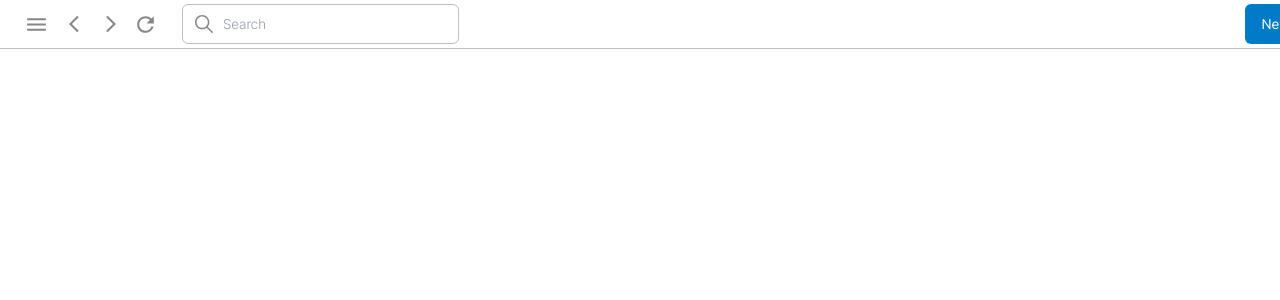
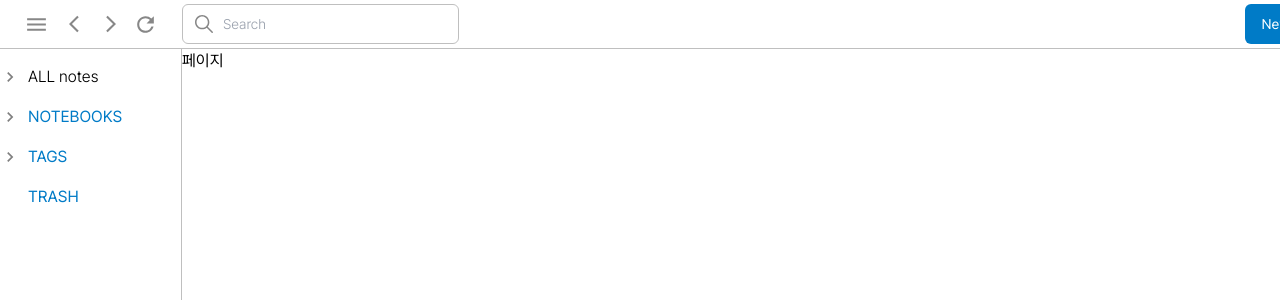
Before and after one commit to W0N-H0/upnote-clone, a Next.js app: page / in a window 1280 px wide. Shown: the top 300 px of the page. Built offline with nearby package versions, Linux system fonts and the light colour scheme.

Commit message:
[Design] Navbar 컴포넌트 레이아웃 구현

```diff
--- a/app/layout.tsx
+++ b/app/layout.tsx
@@ -1,6 +1,7 @@
 import { Pretendard } from "@/styles/font";
 import "@/styles/globals.css";
 import Header from "@/components/header/Header";
+import Navber from "@/components/navbar/Navbar";
 
 interface Metadata {
   title: string;
@@ -21,9 +22,12 @@ export default function RootLayout({
 }) {
   return (
     <html lang="en" className={Pretendard.className}>
-      <body className="flex w-full h-full min-w-[1400px] max-w-[1920px]">
+      <body className="flex flex-col w-full h-full min-w-[1400px] max-w-[1920px]">
         <Header />
-        {children}
+        <div className="flex">
+          <Navber />
+          {children}
+        </div>
       </body>
     </html>
   );
--- a/app/page.tsx
+++ b/app/page.tsx
@@ -1,3 +1,3 @@
 export default function Home() {
-  return <main className="flex"></main>;
+  return <main className="flex">페이지</main>;
 }
--- a/components/common/Button.tsx
+++ b/components/common/Button.tsx
@@ -6,7 +6,7 @@ export interface ButtonProps
 const Button: React.FC<ButtonProps> = ({ className, ...props }) => {
   return (
     <button
-      className={`flex justify-center items-center text-background h-10 w-full rounded-md border-none px-2 py-2 text-sm outline-none hover:bg-[#0068ac] bg-secondary ${className}`}
+      className={`flex justify-center items-center text-background h-10 w-full rounded-md border-none text-sm outline-none ${className}`}
       {...props}
     />
   );
--- /dev/null
+++ b/components/navbar/Allnotes.tsx
@@ -0,0 +1,17 @@
+"use client";
+import React, { useState } from "react";
+import { MdKeyboardArrowDown, MdKeyboardArrowRight } from "react-icons/md";
+import Button from "../common/Button";
+
+const Allnotes: React.FC = () => {
+  return (
+    <div className="flex justify-center items-center">
+      <Button className="m-0 p-0 w-[25px]">
+        <MdKeyboardArrowRight color="gray" size="20" />
+      </Button>
+      <div className="ml-2">ALL notes</div>
+    </div>
+  );
+};
+
+export default Allnotes;
--- a/components/navbar/Navbar.tsx
+++ b/components/navbar/Navbar.tsx
@@ -0,0 +1,22 @@
+"use client";
+import React, { useState } from "react";
+import Button from "../common/Button";
+import Allnotes from "./Allnotes";
+import Notebooks from "./Notebooks";
+import Tags from "./Tags";
+import Trash from "./Trash";
+
+const Navbar: React.FC = () => {
+  return (
+    <section className="flex w-[13%] h-screen py-2 items-start font-light text-md border-border border-r-[1px]">
+      <div className="flex flex-col whitespace-nowrap justify-center items-start">
+        <Allnotes />
+        <Notebooks />
+        <Tags />
+        <Trash />
+      </div>
+    </section>
+  );
+};
+
+export default Navbar;
--- /dev/null
+++ b/components/navbar/Notebooks.tsx
@@ -0,0 +1,17 @@
+"use client";
+import React, { useState } from "react";
+import { MdKeyboardArrowDown, MdKeyboardArrowRight } from "react-icons/md";
+import Button from "../common/Button";
+
+const Notebooks: React.FC = () => {
+  return (
+    <div className="flex items-center">
+      <Button className="m-0 p-0 w-[25px]">
+        <MdKeyboardArrowRight color="gray" size="20" />
+      </Button>
+      <div className="ml-2 text-secondary font-normal">NOTEBOOKS</div>
+    </div>
+  );
+};
+
+export default Notebooks;
--- /dev/null
+++ b/components/navbar/Tags.tsx
@@ -0,0 +1,17 @@
+"use client";
+import React, { useState } from "react";
+import { MdKeyboardArrowDown, MdKeyboardArrowRight } from "react-icons/md";
+import Button from "../common/Button";
+
+const Tags: React.FC = () => {
+  return (
+    <div className="flex items-center">
+      <Button className="m-0 p-0 w-[25px]">
+        <MdKeyboardArrowRight color="gray" size="20" />
+      </Button>
+      <div className="ml-2 text-secondary font-normal">TAGS</div>
+    </div>
+  );
+};
+
+export default Tags;
--- /dev/null
+++ b/components/navbar/Trash.tsx
@@ -0,0 +1,14 @@
+"use client";
+import React, { useState } from "react";
+import { MdKeyboardArrowDown, MdKeyboardArrowRight } from "react-icons/md";
+import Button from "../common/Button";
+
+const Trash: React.FC = () => {
+  return (
+    <div className="flex h-[40px] items-center">
+      <div className="ml-7  text-secondary font-normal">TRASH</div>
+    </div>
+  );
+};
+
+export default Trash;
```
Also changed, not shown: constants/testData.ts (added).
